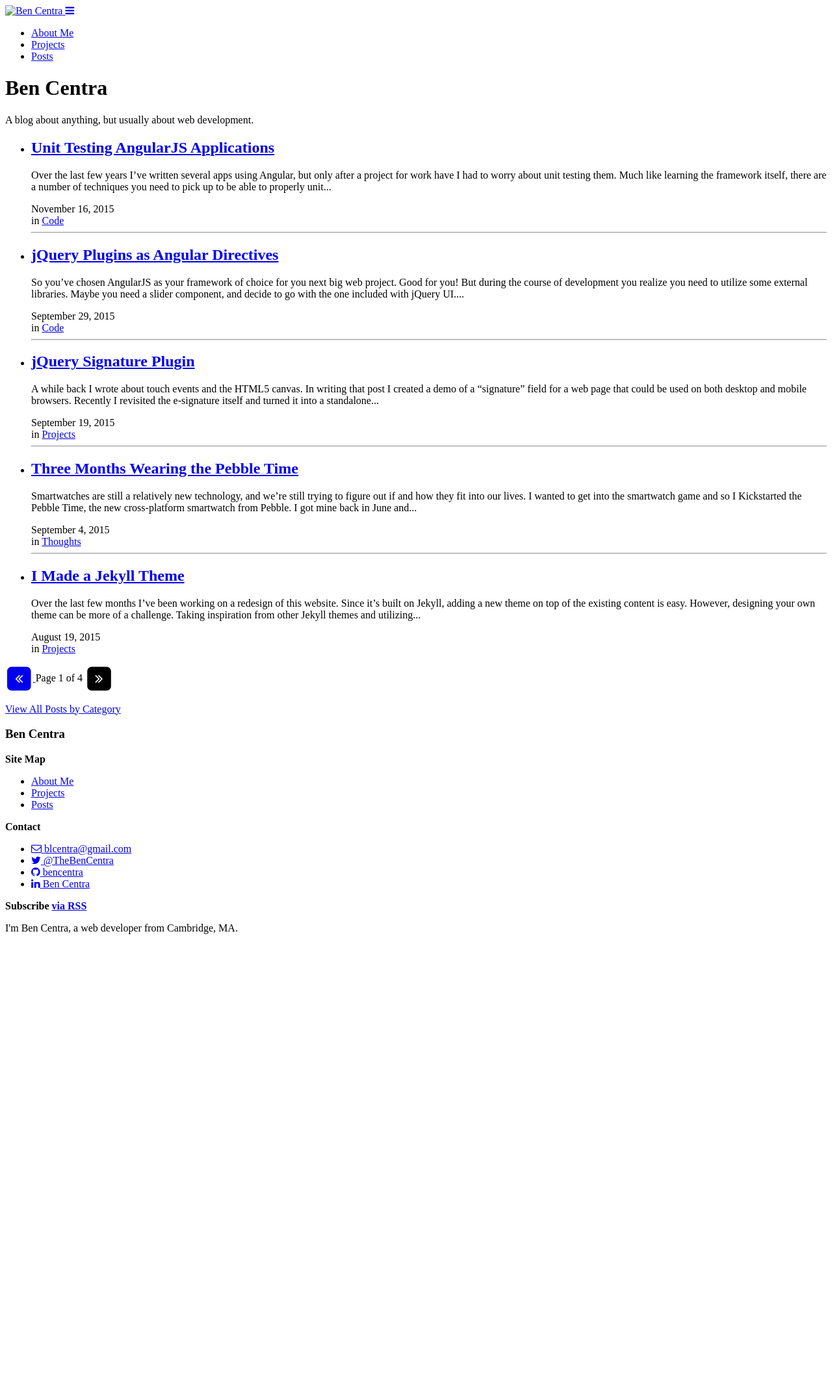
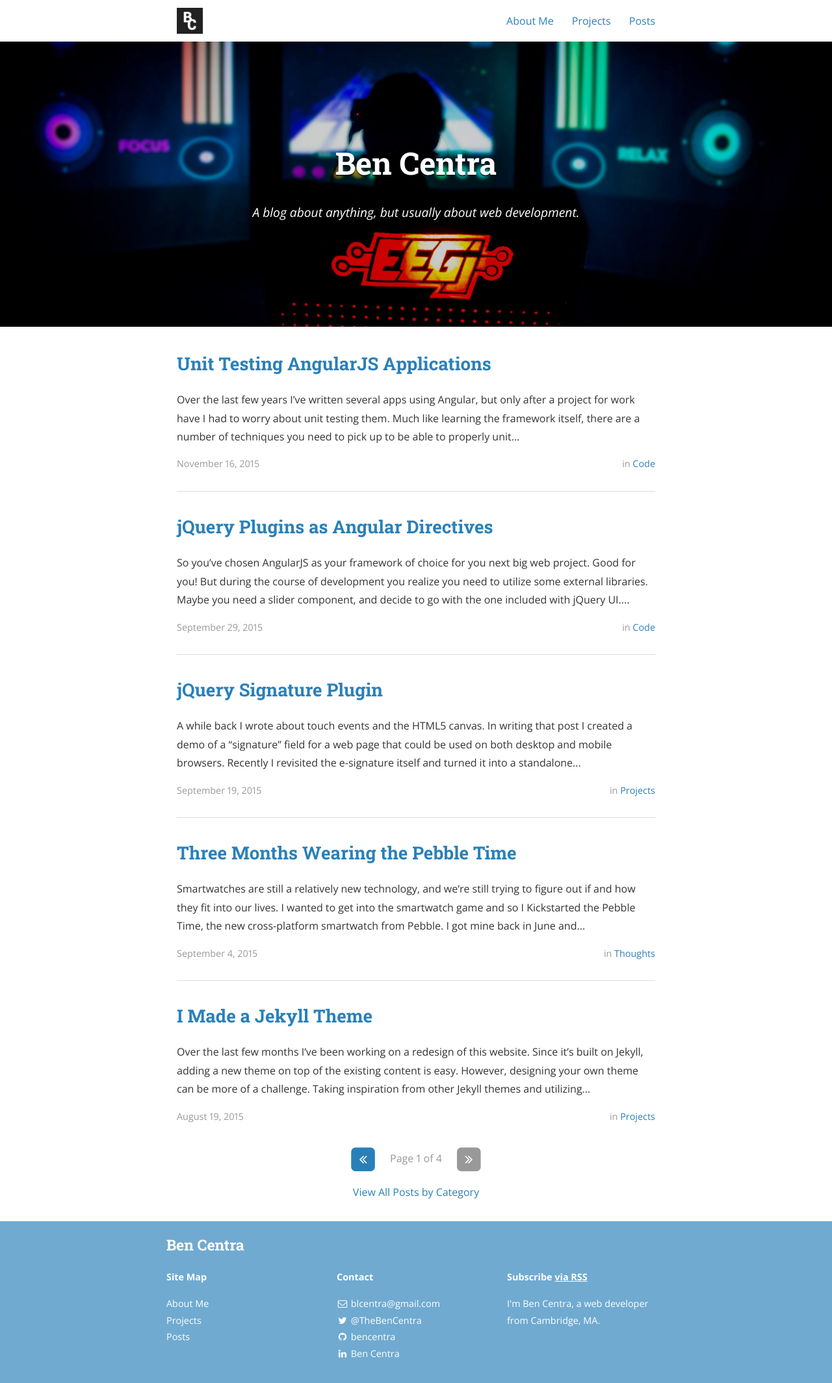
Before and after one commit to MonoHank/test, a Jekyll site: the page built from index.html, in a window 1280 px wide. Shown: the whole page at 65% size. Built offline with Jekyll 4.4.1, drawn with Linux system fonts in a browser that asks for light colours; nearby versions of some CDN libraries; the list of posts is cut into pages by our own code; before the commit the page ends 1454 px from its top, so only the background shows below that.

```diff
--- a/_config.yml
+++ b/_config.yml
@@ -10,7 +10,7 @@ email: blcentra@gmail.com
 name: Ben Centra
 description: >
   I'm Ben Centra, a web developer from Cambridge, MA.
-baseurl: "/test" # the subpath of your site, e.g. /blog/
+baseurl: "/test/" # the subpath of your site, e.g. /blog/
 url: "http://bencentra.com" # the base hostname & protocol for your site
 cover: "assets/images/eegj_antwan.jpg"
 logo: "assets/images/logo/logo_180.png"
```
